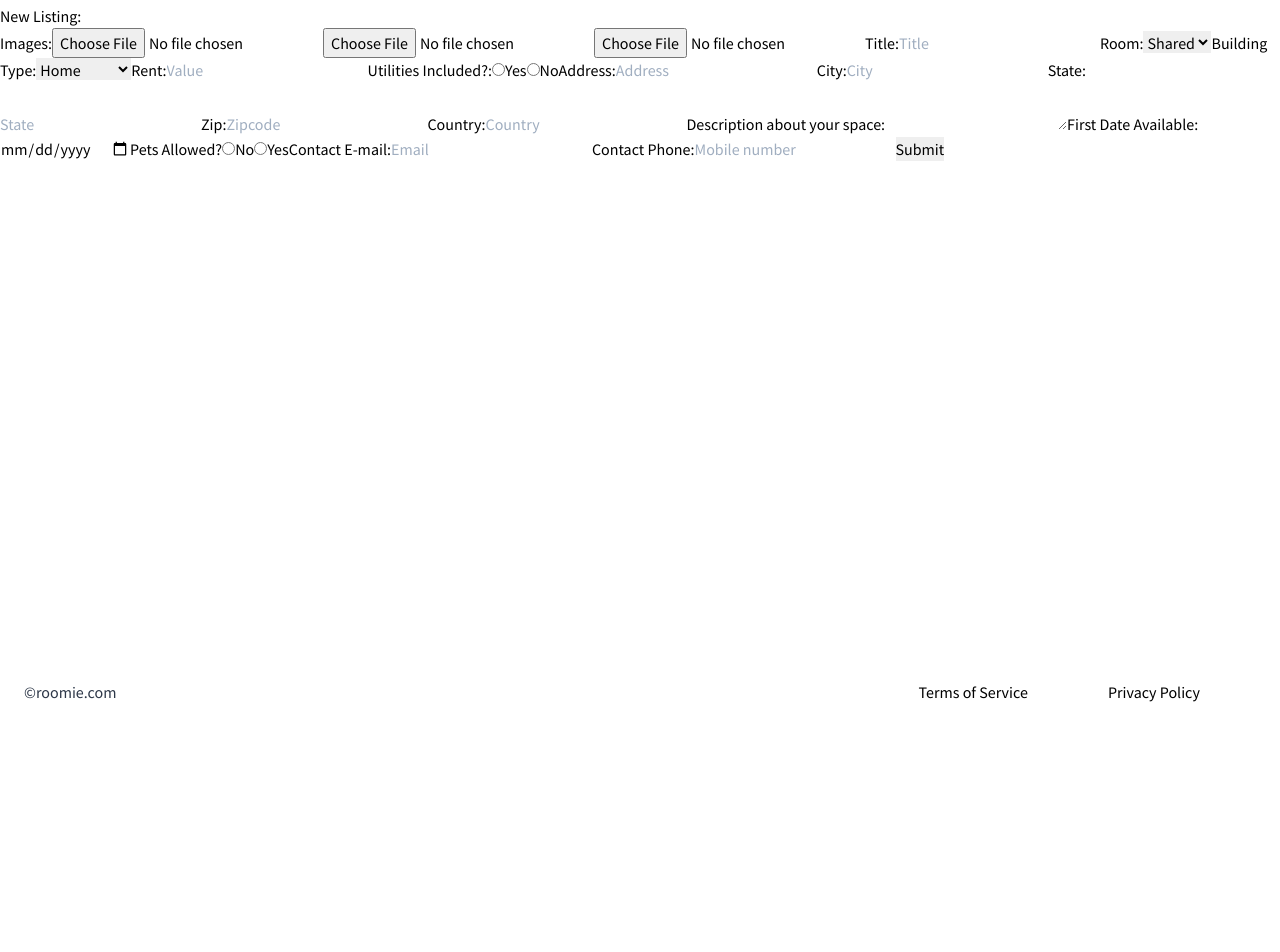
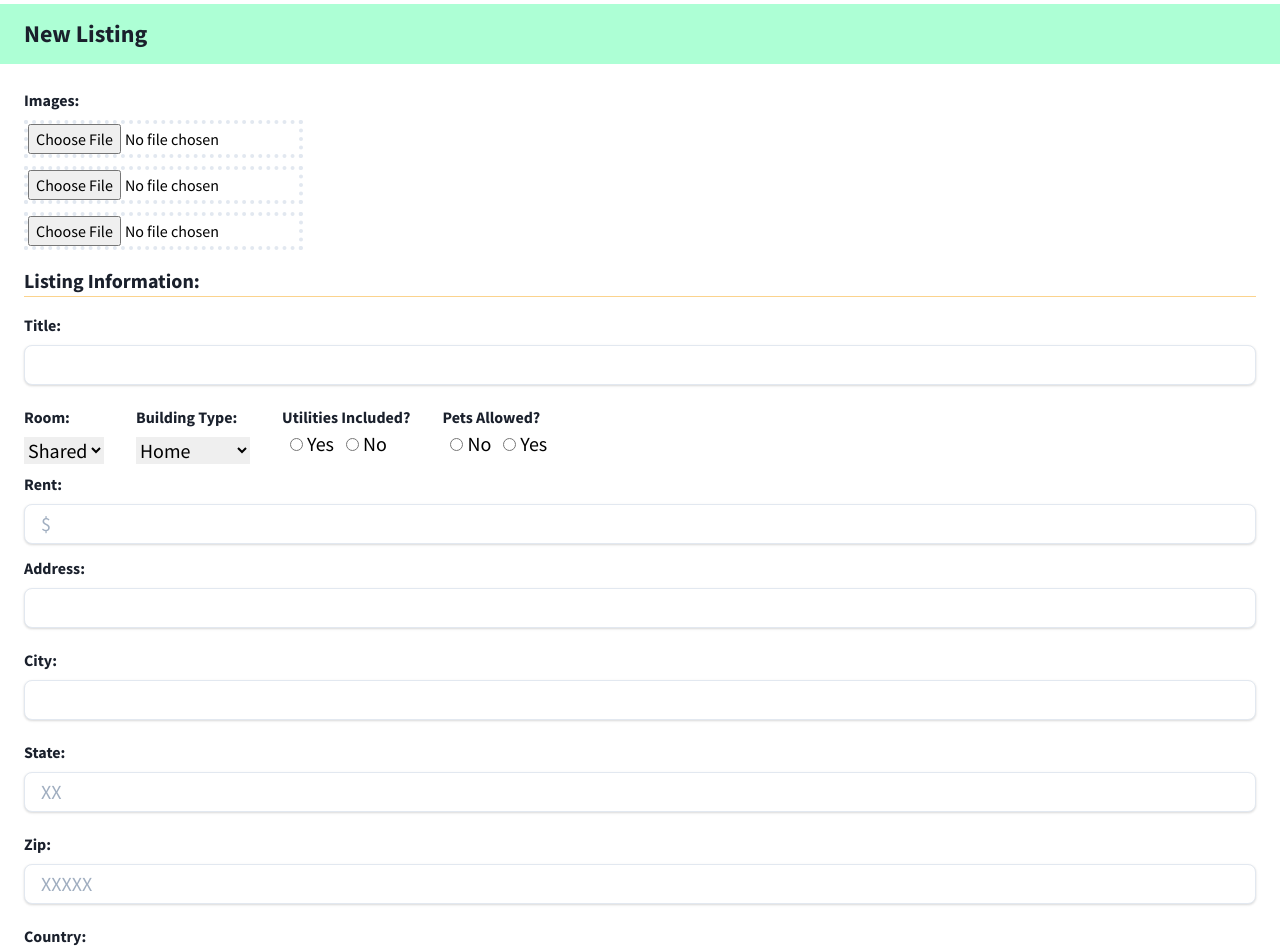
Before and after one commit to lucasmrl/roomie, a React (Create React App) app in the folder roomie-frontend/: page /new-listing in a window 1280 px wide. Shown: the part 80-1032 px from the top of the page. Before the commit the page ends 800 px from the top, so only its background shows below. Built offline with nearby package versions, Linux system fonts and the light colour scheme; sample sign-in values are in the browser's storage.

Commit message:
FE: Finished "NewListings" page

```diff
--- a/roomie-frontend/src/components/NewListing.js
+++ b/roomie-frontend/src/components/NewListing.js
@@ -52,52 +52,96 @@ function NewListing() {
     }
   };
   return (
-    <div>
-      <h2>New Listing:</h2>
+    <div className="flex flex-col">
+      {/* Header */}
+      <div className="px-6 py-3 bg-themeGreen">
+        <h1 className="font-bold text-2xl text-gray-900">New Listing</h1>
+      </div>
+      {/* Form */}
+      <div className="flex flex-col p-6">
         <form onSubmit={handleSubmit(onSubmit)}>
-        <label>Images:</label>
-        <input type="file" name="pictures0" ref={register} />
-        <input type="file" name="pictures1" ref={register} />
-        <input type="file" name="pictures2" ref={register} />
+          <label className="font-bold text-gray-900 mt-3">Images:</label>
+          <input
+            type="file"
+            name="pictures0"
+            ref={register}
+            className="block border-4 border-dotted my-2"
+          />
+          <input
+            type="file"
+            name="pictures1"
+            ref={register}
+            className="block border-4 border-dotted my-2"
+          />
+          <input
+            type="file"
+            name="pictures2"
+            ref={register}
+            className="block border-4 border-dotted my-2"
+          />
 
-        <label>Title:</label>
+          <p className="font-bold text-gray-900 mt-4 text-xl">
+            Listing Information:
+          </p>
+          <hr className="border-orange-300 mb-4" />
+
+          <label className="font-bold text-gray-900 mt-3">Title:</label>
           <input
             type="text"
-          placeholder="Title"
+            placeholder=""
             name="title"
             ref={register({ required: true, maxLength: 80 })}
+            className="block my-2 shadow p-1 appearance-none text-xl border lg:text-xl lg:px-4 rounded-lg text-gray-700 focus:outline-none focus:shadow-outline sm:w-full sm:flex-grow"
           />
-        {errors.title && <span>Please provide a Title.</span>}
-        <label>Room:</label>
-        <select name="type" ref={register({ required: true })}>
+          {errors.title && (
+            <span className="my-2 text-red-600">Please provide a Title.</span>
+          )}
+
+          <div className="lg:flex lg:justify-start">
+            <div>
+              <label className="block font-bold text-gray-900 mt-3">
+                Room:
+              </label>
+              <select
+                name="type"
+                ref={register({ required: true })}
+                className="block my-2 text-xl"
+              >
                 <option value="shared">Shared</option>
                 <option value="private">Private</option>
               </select>
-        <label>Building Type:</label>
-        <select name="buildingType" ref={register({ required: true })}>
+            </div>
+
+            <div className="lg:mt-3 lg:ml-8">
+              <label className="font-bold text-gray-900 mt-3">
+                Building Type:
+              </label>
+              <select
+                name="buildingType"
+                ref={register({ required: true })}
+                className="block my-2 text-xl"
+              >
                 <option value="home">Home</option>
                 <option value="basement">Basement</option>
                 <option value="apartment">Apartment</option>
                 <option value="condo">Condo</option>
                 <option value="townhome">Townhome</option>
               </select>
-        <label>Rent:</label>
-        <input
-          type="number"
-          placeholder="Value"
-          name="rent"
-          ref={register({ required: true })}
-        />
-        {errors.rent && <span>Please provide the Rent.</span>}
-        <label>Utilities Included?:</label>
+            </div>
+
+            <div className="lg:ml-8">
+              <label className="block font-bold text-gray-900 mt-3">
+                Utilities Included?
+              </label>
               <input
                 className="radio"
                 name="utilitiesIncl"
                 type="radio"
                 value="true"
                 ref={register({ required: true })}
+                className="inline ml-2"
               />
-        <label className="radio">Yes</label>
+              <label className="text-xl mx-1">Yes</label>
 
               <input
                 className="radio"
@@ -105,103 +149,176 @@ function NewListing() {
                 type="radio"
                 value="false"
                 ref={register({ required: true })}
+                className="inline ml-2 text-xl"
               />
-        <label className="radio">No</label>
+              <label className="text-xl mx-1">No</label>
               {errors.utilitiesIncl && (
-          <span>Please inform if the utilities are included.</span>
+                <span className="block my-2 text-red-600">
+                  Please inform if the utilities are included.
+                </span>
               )}
-
-        <label>Address:</label>
-        <input
-          type="text"
-          placeholder="Address"
-          name="address"
-          ref={register({ required: true })}
-        />
-        {errors.address && <span>Please provide a Address.</span>}
-        <label>City:</label>
-        <input
-          type="text"
-          placeholder="City"
-          name="city"
-          ref={register({ required: true })}
-        />
-        {errors.city && <span>Please provide a City.</span>}
-        <label>State:</label>
-        <input
-          type="text"
-          placeholder="State"
-          name="state"
-          ref={register({ required: true, maxLength: 2 })}
-        />
-        {errors.state && <span>Please provide a State.</span>}
-        <label>Zip:</label>
-        <input
-          type="number"
-          placeholder="Zipcode"
-          name="zip"
-          ref={register({ required: true, maxLength: 5 })}
-        />
-        {errors.zip && <span>Please provide a Zip.</span>}
-        <label>Country:</label>
-        <input
-          type="text"
-          placeholder="Country"
-          name="country"
-          ref={register({ required: true })}
-        />
-        {errors.country && <span>Please provide a Country.</span>}
-        <label>Description about your space:</label>
-        <textarea name="description" ref={register({ required: true })} />
-        {errors.description && <span>Please provide a Description.</span>}
-        <label>First Date Available:</label>
-        <input
-          type="date"
-          placeholder="Available Date"
-          name="availableDate"
-          ref={register({ required: true })}
-        />
-        {errors.availableDate && (
-          <span>Please provide the first available date.</span>
-        )}
-        <label>Pets Allowed?</label>
+            </div>
+            <div className="lg:ml-8">
+              <label className="block font-bold text-gray-900 mt-3">
+                Pets Allowed?
+              </label>
               <input
                 className="radio"
                 name="petAllowed"
                 type="radio"
                 value="false"
                 ref={register({ required: true })}
+                className="inline ml-2"
               />
-        <label className="radio">No</label>
+              <label className="text-xl mx-1">No</label>
               <input
                 className="radio"
                 name="petAllowed"
                 type="radio"
                 value="true"
                 ref={register({ required: true })}
+                className="inline ml-2 text-xl"
               />
-        <label className="radio">Yes</label>
-        {errors.petAllowed && <span>Please inform if Pets are allowed.</span>}
-        <label>Contact E-mail:</label>
+              <label className="text-xl mx-1">Yes</label>
+              {errors.petAllowed && (
+                <span className="block my-2 text-red-600">
+                  Please inform if Pets are allowed.
+                </span>
+              )}
+            </div>
+          </div>
+
+          <label className="font-bold text-gray-900 mt-3">Rent:</label>
+          <input
+            type="number"
+            placeholder="$"
+            name="rent"
+            ref={register({ required: true })}
+            className="block my-2 shadow p-1 appearance-none text-xl border lg:text-xl lg:px-4 rounded-lg text-gray-700 focus:outline-none focus:shadow-outline md:w-full md:flex-grow"
+          />
+          {errors.rent && (
+            <span className="my-2 text-red-600">Please provide the Rent.</span>
+          )}
+
+          <label className="block font-bold text-gray-900 mt-3">Address:</label>
+          <input
+            type="text"
+            placeholder=""
+            name="address"
+            ref={register({ required: true })}
+            className="my-2 shadow p-1 appearance-none text-xl border lg:text-xl lg:px-4 rounded-lg text-gray-700 focus:outline-none focus:shadow-outline md:w-full md:flex-grow"
+          />
+          {errors.address && (
+            <span className="my-2 text-red-600">Please provide a Address.</span>
+          )}
+          <label className="block font-bold text-gray-900 mt-3">City:</label>
+          <input
+            type="text"
+            placeholder=""
+            name="city"
+            ref={register({ required: true })}
+            className="my-2 shadow p-1 appearance-none text-xl border lg:text-xl lg:px-4 rounded-lg text-gray-700 focus:outline-none focus:shadow-outline md:w-full md:flex-grow"
+          />
+          {errors.city && (
+            <span className="my-2 text-red-600">Please provide a City.</span>
+          )}
+          <label className="block font-bold text-gray-900 mt-3">State:</label>
+          <input
+            type="text"
+            placeholder="XX"
+            name="state"
+            ref={register({ required: true, maxLength: 2 })}
+            className="my-2 shadow p-1 appearance-none text-xl border lg:text-xl lg:px-4 rounded-lg text-gray-700 focus:outline-none focus:shadow-outline md:w-full md:flex-grow"
+          />
+          {errors.state && (
+            <span className="my-2 text-red-600">Please provide a State.</span>
+          )}
+          <label className="block font-bold text-gray-900 mt-3">Zip:</label>
+          <input
+            type="number"
+            placeholder="XXXXX"
+            name="zip"
+            ref={register({ required: true, maxLength: 5 })}
+            className="my-2 shadow p-1 appearance-none text-xl border lg:text-xl lg:px-4 rounded-lg text-gray-700 focus:outline-none focus:shadow-outline md:w-full md:flex-grow"
+          />
+          {errors.zip && (
+            <span className="my-2 text-red-600">Please provide a Zip.</span>
+          )}
+          <label className="block font-bold text-gray-900 mt-3">Country:</label>
+          <input
+            type="text"
+            placeholder=""
+            name="country"
+            ref={register({ required: true })}
+            className="my-2 shadow p-1 appearance-none text-xl border lg:text-xl lg:px-4 rounded-lg text-gray-700 focus:outline-none focus:shadow-outline md:w-full md:flex-grow"
+          />
+          {errors.country && (
+            <span className="my-2 text-red-600">Please provide a Country.</span>
+          )}
+          <label className="block font-bold text-gray-900 mt-3">
+            Description about your space:
+          </label>
+          <textarea
+            name="description"
+            ref={register({ required: true })}
+            className="my-2 shadow p-1 appearance-none text-xl border lg:text-xl lg:px-4 rounded-lg text-gray-700 focus:outline-none focus:shadow-outline md:w-full md:flex-grow"
+          />
+          {errors.description && (
+            <span className="my-2 text-red-600">
+              Please provide a Description.
+            </span>
+          )}
+          <label className="block font-bold text-gray-900 mt-3">
+            First Date Available:
+          </label>
+          <input
+            type="date"
+            placeholder="Available Date"
+            name="availableDate"
+            ref={register({ required: true })}
+            className="my-2 shadow p-1 appearance-none text-xl border lg:text-xl lg:px-4 rounded-lg text-gray-700 focus:outline-none focus:shadow-outline md:w-full md:flex-grow"
+          />
+          {errors.availableDate && (
+            <span className="my-2 text-red-600">
+              Please provide the first available date.
+            </span>
+          )}
+
+          <p className="font-bold text-gray-900 mt-4 text-xl">Contact:</p>
+          <hr className="border-orange-300 mb-4" />
+
+          <label className="block font-bold text-gray-900 mt-3">E-mail:</label>
           <input
             type="email"
-          placeholder="Email"
+            placeholder="email@email.com"
             name="contactEmail"
             ref={register({ required: true, pattern: /^\S+@\S+$/i })}
+            className="my-2 shadow p-1 appearance-none text-xl border lg:text-xl lg:px-4 rounded-lg text-gray-700 focus:outline-none focus:shadow-outline md:w-full md:flex-grow"
           />
           {errors.contactEmail && (
-          <span>Please provide a e-mail for contact.</span>
+            <span className="my-2 text-red-600">
+              Please provide a e-mail for contact.
+            </span>
           )}
-        <label>Contact Phone:</label>
+          <label className="block font-bold text-gray-900 mt-3">Phone:</label>
           <input
             type="tel"
-          placeholder="Mobile number"
+            placeholder="(XXX) XXX - XXXX"
             name="contactPhone"
             ref={register({ required: true, minLength: 6, maxLength: 12 })}
+            className="my-2 shadow p-1 appearance-none text-xl border lg:text-xl lg:px-4 rounded-lg text-gray-700 focus:outline-none focus:shadow-outline md:w-full md:flex-grow"
           />
-        {errors.contactPhone && <span>Please provide a contact phone.</span>}
-        <input type="submit" />
+          {errors.contactPhone && (
+            <span className="my-2 text-red-600">
+              Please provide a contact phone.
+            </span>
+          )}
+          <input
+            type="submit"
+            className="block my-2 md:inline bg-themeYellow mx-1 px-3 lg:mt-6 py-1 lg:text-2xl rounded-lg text-xl text-gray-800 focus:outline-none focus:shadow-outline shadow"
+          />
         </form>
+      </div>
     </div>
   );
 }
```
Lines whose indentation alone changed are shown as unchanged.
